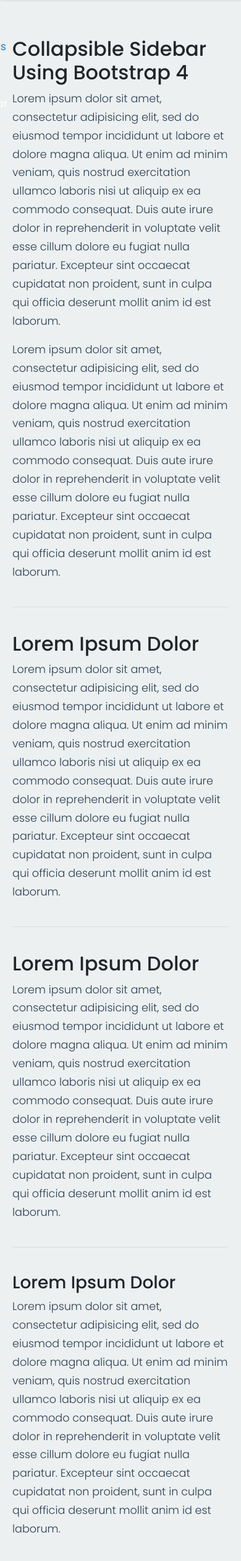
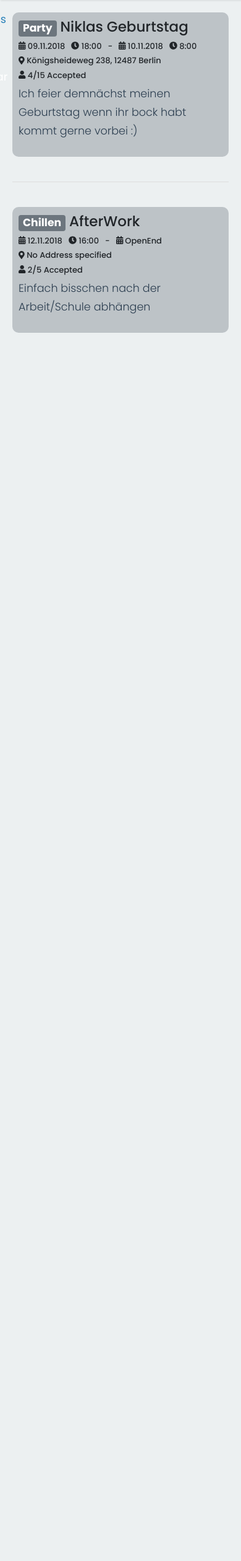
Before and after one commit to Fr0zencloud/partyplanner, a PHP site: page / in a window 390 px wide. Shown: the part 68-2587 px from the top of the page at 62% size. After the commit the page ends 605 px from the top, so only its background shows below. Run offline with PHP 8.4, Linux system fonts and the light colour scheme; some libraries are stand-ins or nearby versions.

Commit message:
Created Styles for Meeting Tiles Added Logo (2 Variants Dark and Light)

```diff
--- a/frontend/css/login.css
+++ b/frontend/css/login.css
@@ -11,10 +11,6 @@ body {
     align-items: center;
     padding-top: 40px;
     padding-bottom: 40px;
-}
-
-.logo{
-    font-size: 90px;
 }
 
 .form-signin {
--- a/frontend/css/style.css
+++ b/frontend/css/style.css
@@ -30,7 +30,6 @@ a:focus {
     color: #2c3e50;
     border: none;
     border-radius: 0;
-    margin-bottom: 40px;
     box-shadow: 1px 1px 3px rgba(0, 0, 0, 0.1);
 }
 
@@ -89,7 +88,7 @@ span {
     display: none;
 }
 
-#sidebar.active .sidebar-header strong {
+#sidebar.active .sidebar-header img {
     display: block;
 }
 
@@ -123,12 +122,16 @@ span {
     transform: translateX(50%);
 }
 
+.sidebar-header h3{
+    text-align: center;
+}
+
 #sidebar .sidebar-header {
     padding: 20px;
     background: #2980b9;
 }
 
-#sidebar .sidebar-header strong {
+#sidebar .sidebar-header img {
     display: none;
     font-size: 1.8em;
 }
@@ -202,8 +205,13 @@ a.article:hover {
 #content {
     width: 100%;
     padding: 20px;
+    overflow: scroll;
     min-height: 100vh;
     transition: all 0.3s;
+}
+
+#content-nav{
+    width: 100%;
 }
 
 #nav{
@@ -268,3 +276,56 @@ a.article:hover {
 span svg{
     color: #2c3e50;
 }
+
+.item{
+    background-color: #bdc3c7;
+    padding: 10px;
+    border-radius: 10px;
+    display: flex;
+    flex-direction: column;
+}
+
+.item div{
+    display: flex;
+    flex-direction: row;
+}
+
+.spacer{
+    margin-right: 10px;
+}
+
+.item .divider{
+    margin: 0 10px 0 10px;
+}
+
+@media (max-width: 540px) {
+    .item{
+        background-color: #bdc3c7;
+        padding: 10px;
+        border-radius: 10px;
+        display: flex;
+        flex-direction: column;
+    }
+
+    .item h2{
+        font-size: 23px;
+    }
+
+    .item div{
+        display: flex;
+        flex-direction: row;
+    }
+
+    .item div h4{
+        font-size: 13px;
+    }
+
+    .spacer{
+        margin-right: 10px;
+    }
+
+    .item .divider{
+        margin: 0 10px 0 10px;
+        font-size: 13px;
+    }
+}
--- a/frontend/index.html
+++ b/frontend/index.html
@@ -34,7 +34,7 @@
     <nav id="sidebar">
         <div class="sidebar-header">
             <h3>PartyPlanner</h3>
-            <strong>PP</strong>
+            <img src="img/logo_light.png" width="40px" height="40px">
         </div>
 
         <ul class="list-unstyled components">
@@ -98,45 +98,40 @@
             </div>
         </nav>
         <div id="content">
-            <h2>Collapsible Sidebar Using Bootstrap 4</h2>
-            <p>Lorem ipsum dolor sit amet, consectetur adipisicing elit, sed do eiusmod tempor incididunt ut labore et
-                dolore magna aliqua. Ut enim ad minim veniam, quis nostrud exercitation ullamco laboris nisi ut aliquip
-                ex ea commodo consequat. Duis aute irure dolor in reprehenderit in voluptate velit esse cillum dolore eu
-                fugiat nulla pariatur. Excepteur sint occaecat cupidatat non proident, sunt in culpa qui officia
-                deserunt mollit anim id est laborum.</p>
-            <p>Lorem ipsum dolor sit amet, consectetur adipisicing elit, sed do eiusmod tempor incididunt ut labore et
-                dolore magna aliqua. Ut enim ad minim veniam, quis nostrud exercitation ullamco laboris nisi ut aliquip
-                ex ea commodo consequat. Duis aute irure dolor in reprehenderit in voluptate velit esse cillum dolore eu
-                fugiat nulla pariatur. Excepteur sint occaecat cupidatat non proident, sunt in culpa qui officia
-                deserunt mollit anim id est laborum.</p>
+            <div class="item">
+                <h2><span class="badge badge-secondary">Party </span> Niklas Geburtstag</h2>
+                <div class="dateTime">
+                    <h4 class="spacer"><span class="fa fa-calendar-alt"></span> 09.11.2018</h4><h4><span class="fa fa-clock"></span> 18:00</h4>
+                    <h2 class="divider">-</h2>
+                    <h4 class="spacer"><span class="fa fa-calendar-alt"></span> 10.11.2018</h4><h4><span class="fa fa-clock"></span> 8:00</h4>
+                </div>
+                <div class="address">
+                    <h4><span class="fa fa-map-marker-alt"></span> Königsheideweg 238, 12487 Berlin</h4>
+                </div>
+                <div class="accepted">
+                    <h4><span class="fa fa-user"></span> 4/15 Accepted</h4>
+                </div>
+                <p>Ich feier demnächst meinen Geburtstag wenn ihr bock habt kommt gerne vorbei :)</p>
+            </div>
 
             <div class="line"></div>
 
-            <h2>Lorem Ipsum Dolor</h2>
-            <p>Lorem ipsum dolor sit amet, consectetur adipisicing elit, sed do eiusmod tempor incididunt ut labore et
-                dolore magna aliqua. Ut enim ad minim veniam, quis nostrud exercitation ullamco laboris nisi ut aliquip
-                ex ea commodo consequat. Duis aute irure dolor in reprehenderit in voluptate velit esse cillum dolore eu
-                fugiat nulla pariatur. Excepteur sint occaecat cupidatat non proident, sunt in culpa qui officia
-                deserunt mollit anim id est laborum.</p>
+            <div class="item">
+                <h2><span class="badge badge-secondary">Chillen </span> AfterWork</h2>
+                <div class="dateTime">
+                    <h4 class="spacer"><span class="fa fa-calendar-alt"></span> 12.11.2018</h4><h4><span class="fa fa-clock"></span> 16:00</h4>
+                    <h2 class="divider">-</h2>
+                    <h4 class="spacer"><span class="fa fa-calendar-alt"></span> OpenEnd</h4>
+                </div>
+                <div class="address">
+                    <h4><span class="fa fa-map-marker-alt"></span> No Address specified</h4>
+                </div>
+                <div class="accepted">
+                    <h4><span class="fa fa-user"></span> 2/5 Accepted</h4>
+                </div>
+                <p>Einfach bisschen nach der Arbeit/Schule abhängen</p>
+            </div>
 
-            <div class="line"></div>
-
-            <h2>Lorem Ipsum Dolor</h2>
-            <p>Lorem ipsum dolor sit amet, consectetur adipisicing elit, sed do eiusmod tempor incididunt ut labore et
-                dolore magna aliqua. Ut enim ad minim veniam, quis nostrud exercitation ullamco laboris nisi ut aliquip
-                ex ea commodo consequat. Duis aute irure dolor in reprehenderit in voluptate velit esse cillum dolore eu
-                fugiat nulla pariatur. Excepteur sint occaecat cupidatat non proident, sunt in culpa qui officia
-                deserunt mollit anim id est laborum.</p>
-
-            <div class="line"></div>
-
-            <h3>Lorem Ipsum Dolor</h3>
-            <p>Lorem ipsum dolor sit amet, consectetur adipisicing elit, sed do eiusmod tempor incididunt ut labore et
-                dolore magna aliqua. Ut enim ad minim veniam, quis nostrud exercitation ullamco laboris nisi ut aliquip
-                ex ea commodo consequat. Duis aute irure dolor in reprehenderit in voluptate velit esse cillum dolore eu
-                fugiat nulla pariatur. Excepteur sint occaecat cupidatat non proident, sunt in culpa qui officia
-                deserunt mollit anim id est laborum.</p>
-        </div>
     </div>
 </div>
 
```
Also changed, not shown: frontend/login.html (+4 -8 lines), frontend/img/logo.png (added), frontend/img/logo_light.png (added).
